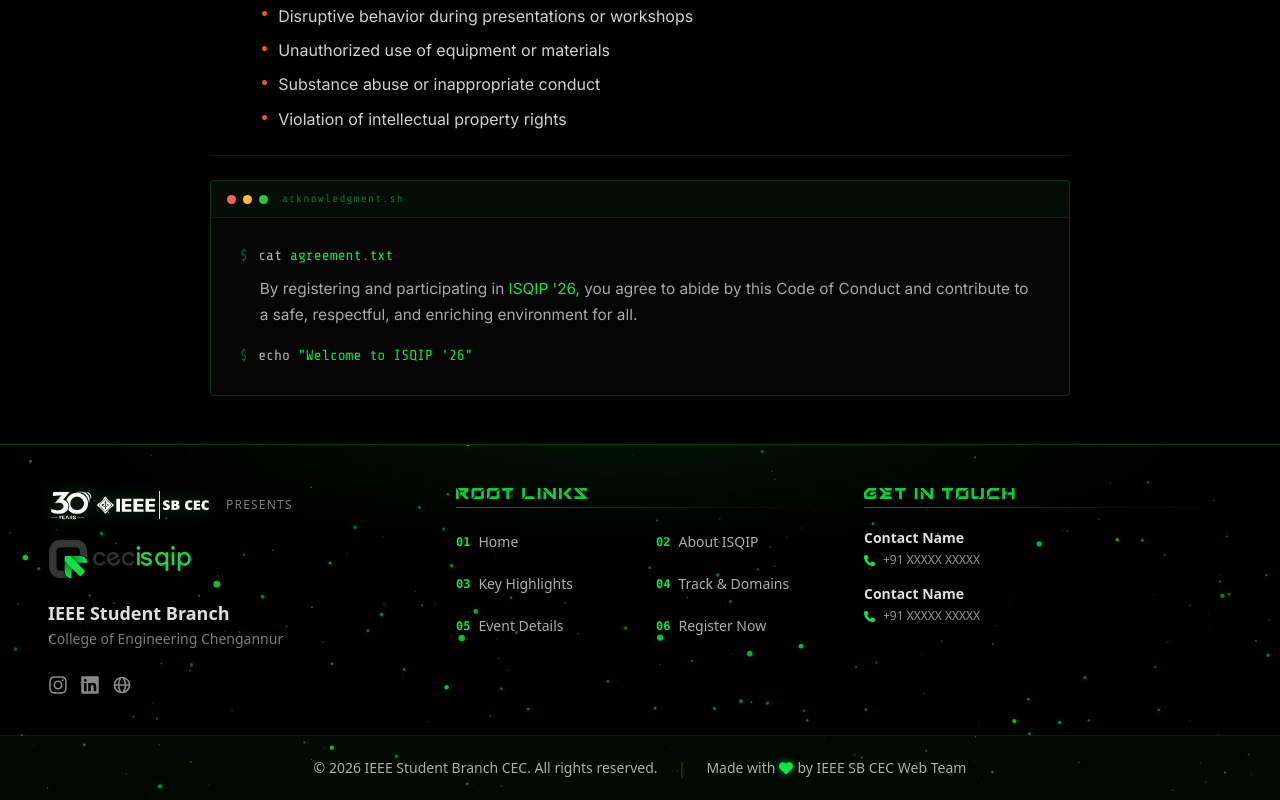
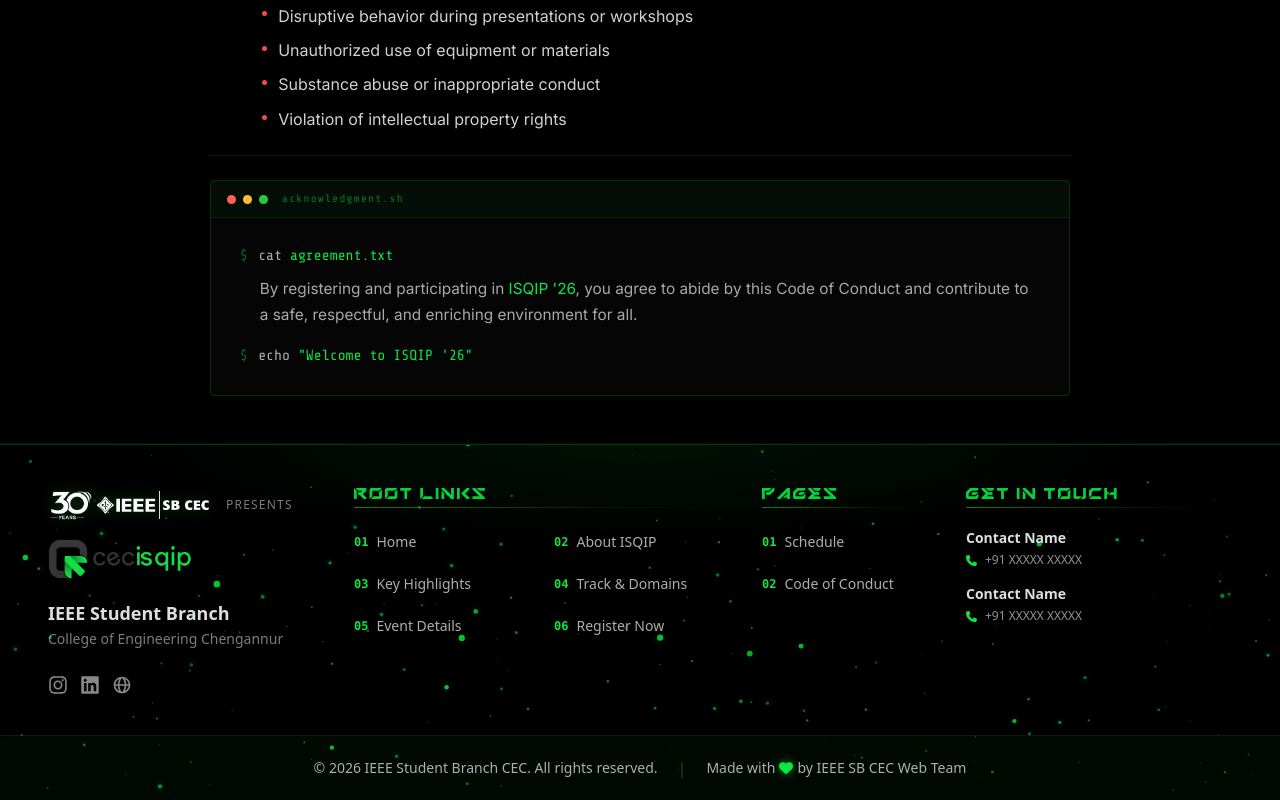
Before and after one commit to cecieee/ISQIP-26, a React (Vite) app: page /code-of-conduct in a window 1280 px wide. Shown: the part 1679-2479 px from the top of the page. Built offline with nearby package versions, Linux system fonts and the light colour scheme.

Commit message:
add: pages-footer

```diff
--- a/src/Components/Footer.jsx
+++ b/src/Components/Footer.jsx
@@ -46,6 +46,11 @@ export default function Footer() {
     { num: "04", name: "Track & Domains", link: "#domains" },
     { num: "05", name: "Event Details", link: "#event-details" },
     { num: "06", name: "Register Now", link: "#register" },
+  ];
+
+  const pageLinks = [
+    { num: "01", name: "Schedule", link: "/#schedule" },
+    { num: "02", name: "Code of Conduct", link: "/code-of-conduct" },
   ];
 
   const contactInfo = [
@@ -306,7 +311,7 @@ export default function Footer() {
       <div className="relative z-10 mx-auto grid w-full max-w-7xl gap-10 px-6 py-10 sm:px-10 lg:grid-cols-12 lg:px-12">
 
         {/* IEEE SB CEC & ISQIP Logo Lockup */}
-        <div className="flex flex-col items-center lg:col-span-4 lg:items-start">
+        <div className="flex flex-col items-center lg:col-span-3 lg:items-start">
           <div className="flex flex-wrap items-center justify-center gap-3.5 lg:justify-start">
             <a
               href="https://cecieee.org"
@@ -372,7 +377,7 @@ export default function Footer() {
           </div>
         </div>
 
-        {/* EXPLORE */}
+        {/* ROOT LINKS */}
         <div className="flex flex-col items-center gap-4 lg:col-span-4 lg:items-start">
           <div className="w-full mb-1">
             <h3 className="font-mech text-[11px] uppercase tracking-widest text-primary" style={headingStyle}>
@@ -399,8 +404,35 @@ export default function Footer() {
           </div>
         </div>
 
+        {/* PAGES */}
+        <div className="flex flex-col items-center gap-4 lg:col-span-2 lg:items-start">
+          <div className="w-full mb-1">
+            <h3 className="font-mech text-[11px] uppercase tracking-widest text-primary" style={headingStyle}>
+              PAGES
+            </h3>
+            <div style={{ height: "1px", marginTop: "6px", background: "linear-gradient(to right, rgba(12,230,68,0.55), rgba(12,230,68,0.08) 70%, transparent)" }} />
+          </div>
+
+          <div className="grid w-full grid-cols-2 gap-x-4 gap-y-3.5 sm:grid-cols-1 sm:gap-y-3.5">
+            {pageLinks.map((item) => (
+              <a
+                key={item.num}
+                href={item.link}
+                className="group ft-bracket-link inline-flex items-center gap-2 py-1 text-xs"
+              >
+                <span className="font-mono text-xs font-bold text-primary transition-transform duration-250 group-hover:scale-105" style={{ textShadow: "0 0 6px #000, 0 0 3px #000" }}>
+                  {item.num}
+                </span>
+                <span className="font-inter text-sm font-medium text-text/70 transition-colors group-hover:text-primary" style={{ textShadow: "0 0 8px #000, 0 0 4px #000" }}>
+                  {item.name}
+                </span>
+              </a>
+            ))}
+          </div>
+        </div>
+
         {/* GET IN TOUCH */}
-        <div className="flex flex-col items-center gap-4 lg:col-span-4 lg:items-start">
+        <div className="flex flex-col items-center gap-4 lg:col-span-3 lg:items-start">
           <div className="w-full mb-1">
             <h3 className="font-mech text-[11px] uppercase tracking-widest text-primary" style={headingStyle}>GET IN TOUCH</h3>
             <div style={{ height: "1px", marginTop: "6px", background: "linear-gradient(to right, rgba(12,230,68,0.55), rgba(12,230,68,0.08) 70%, transparent)" }} />
```
